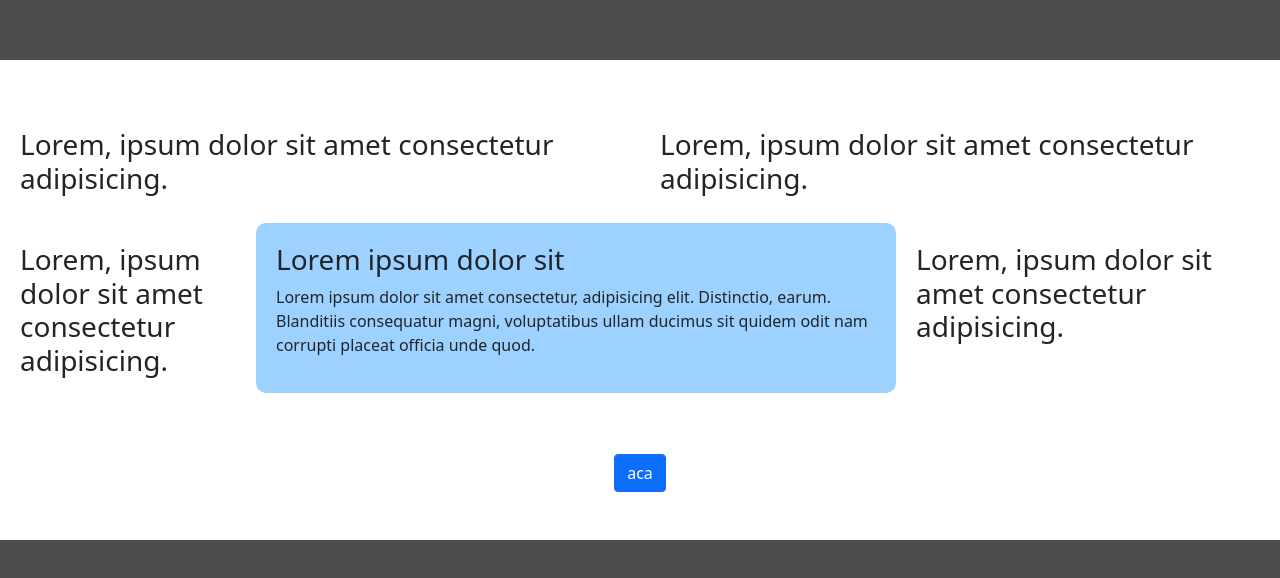
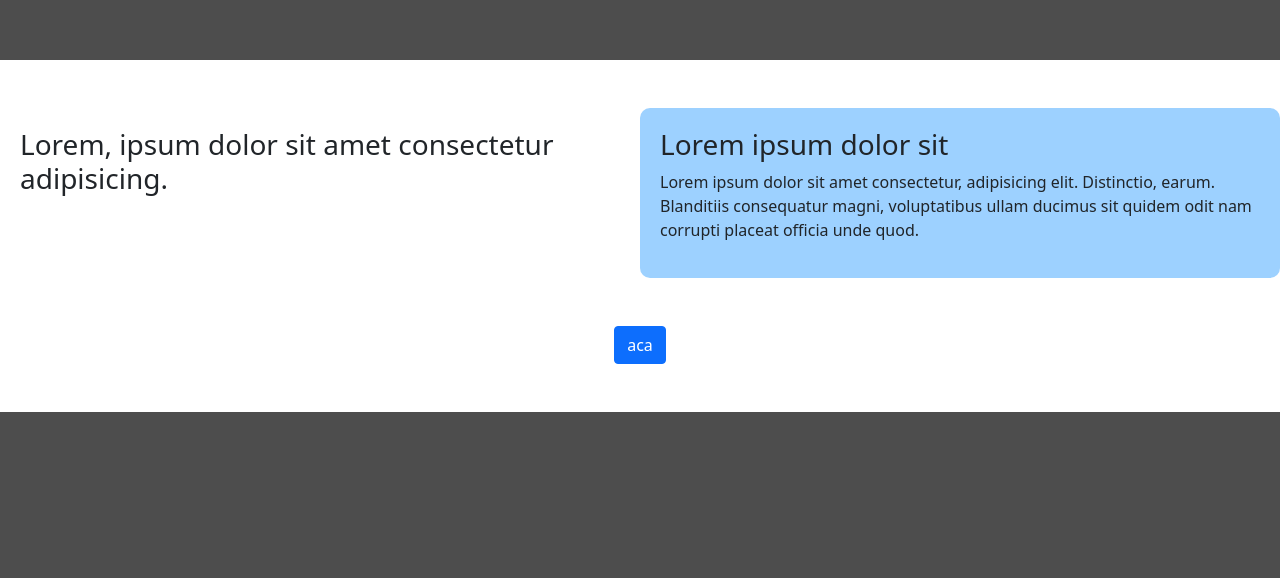
Before and after one commit to SantiM96/zoomElementOnScroll, a plain HTML site: page index.html in a window 1280 px wide. Shown: the part 940-1518 px from the top of the page. Drawn offline with nearby package versions, Linux system fonts and the light colour scheme.

Commit message:
add data-zoom and notes

```diff
--- a/index.html
+++ b/index.html
@@ -22,21 +22,9 @@
                 <h3 class="main__h3">Lorem, ipsum dolor sit amet consectetur adipisicing.</h3>
             </div>
 
-            <div class="main__div main__div--left-side" style="width: 50%;">
-                <h3 class="main__h3">Lorem, ipsum dolor sit amet consectetur adipisicing.</h3>
-            </div>
-
-            <div class="main__div main__div--left-side" style="width: 20%;">
-                <h3 class="main__h3">Lorem, ipsum dolor sit amet consectetur adipisicing.</h3>
-            </div>
-
             <div class="main__div main__div--right-side zoomedElement" style="width: 50%;">
                 <h3 class="main__h3">Lorem ipsum dolor sit</h3>
                 <p class="main__p">Lorem ipsum dolor sit amet consectetur, adipisicing elit. Distinctio, earum. Blanditiis consequatur magni, voluptatibus ullam ducimus sit quidem odit nam corrupti placeat officia unde quod.</p>
-            </div>
-
-            <div class="main__div main__div--left-side" style="width: 30%;">
-                <h3 class="main__h3">Lorem, ipsum dolor sit amet consectetur adipisicing.</h3>
             </div>
 
         </div>
@@ -63,7 +51,7 @@
                 <h3 class="main__h3">Lorem, ipsum dolor sit amet consectetur adipisicing.</h3>
             </div>
 
-            <div class="main__div main__div--right-side zoomedElement2" style="width: 50%;">
+            <div class="main__div main__div--right-side zoomedElement" data-zoom='{"startFromCenter": false}'>
                 <h3 class="main__h3">Lorem ipsum dolor sit</h3>
                 <p class="main__p">Lorem ipsum dolor sit amet consectetur, adipisicing elit. Distinctio, earum. Blanditiis consequatur magni, voluptatibus ullam ducimus sit quidem odit nam corrupti placeat officia unde quod.</p>
             </div>
--- a/main.js
+++ b/main.js
@@ -1,19 +1,32 @@
 window.addEventListener('DOMContentLoaded', () => {
 
+    // **Required**
+    // add the class "zoomedElement" to make a zoom
+
+    // **Optional**
+    // use the data-custom showed below in each element to change the values to set (the values shown are the default values)
+    // data-zoom='{"minWidth": 0, "maxWidth": 10000, "startEarlier": 150, "startFromCenter": true, "rangeAnimationUp": 100, "rangeAnimation": 150, "rangeAnimationDown": 100}'
+
+    // **Note**
+    // the elements to be zoomed must not have the same parent
+
+    // Ej: <div class="zoomedElement" data-zoom='{"minWidth": 0, "maxWidth": 10000, "startEarlier": 150}'>
 
 
     let dataToScroll = []
     const zoomedElement = (zoomedElement) => {
 
-        // Set values here
-        const minWidth = 0;
-        const maxWidth = 10000;
-        const startEarlier = 0; // Set this number in px to start earlier the animation (if you set this number as negative the animation will start later)
-        const startFromCenter = true; // Set true to start count when the element is in the middle to the window, set false for count from the top of the element. Note: if set in true, no use the class "zoomedElementScroll"
-        const rangeAnimationUp = 100; // Set this number in pixels to set the animation's growth range.
-        const rangeAnimation = 150; // Set this number in pixels to set the duration of animation's growth range.
-        const rangeAnimationDown = 100; // Set this number in pixels to set the decay range of the animation.
-        // Set values here
+        const customValues = zoomedElement.dataset.zoom != undefined ?  JSON.parse(zoomedElement.dataset.zoom) : undefined;
+
+        // Takes data-zoom or set default values
+        const minWidth = customValues != undefined && customValues.minWidth != undefined ? customValues.minWidth : 0;
+        const maxWidth = customValues != undefined && customValues.maxWidth != undefined ? customValues.maxWidth : 10000;
+        const startEarlier = customValues != undefined && customValues.startEarlier != undefined ? customValues.startEarlier : 150; // Set this number in px to start earlier the animation (if you set this number as negative the animation will start later)
+        const startFromCenter = customValues != undefined && customValues.startFromCenter != undefined ? customValues.startFromCenter : true; // Set true to start count when the element is in the middle to the window, set false for count from the top of the element. Note: if set in true, no use the class "zoomedElementScroll"
+        const rangeAnimationUp = customValues != undefined && customValues.rangeAnimationUp != undefined ? customValues.rangeAnimationUp : 100; // Set this number in pixels to set the animation's growth range.
+        const rangeAnimation = customValues != undefined && customValues.rangeAnimation != undefined ? customValues.rangeAnimation : 150; // Set this number in pixels to set the duration of animation's growth range.
+        const rangeAnimationDown = customValues != undefined && customValues.rangeAnimationDown != undefined ? customValues.rangeAnimationDown : 100; // Set this number in pixels to set the decay range of the animation.
+        // Takes data-zoom or set default values
 
         const bodyElement = document.querySelector('body');
         const zoomedElementParent = zoomedElement.parentNode;
@@ -21,7 +34,7 @@ window.addEventListener('DOMContentLoaded', () => {
         let newDiv = document.createElement('DIV');
 
         let initialRightPositionPercent = 0;
-        let necessaryPercentRight = 0
+        let necessaryPercentRight = 0;
 
         let percentAnimationUp = 0;
         let percentAnimationDown = 0;
@@ -144,24 +157,16 @@ window.addEventListener('DOMContentLoaded', () => {
 
     };
 
+
     // minCounter _______ 0%
     // return ___________ percent
     // maxCounter _______ 100%
     const ruleOfFor = (minCounter, maxCounter, percent) => ((maxCounter - minCounter) / (100 / percent)) + minCounter;
 
 
-    zoomedElement(document.querySelector('.zoomedElement'))
-    zoomedElement(document.querySelector('.zoomedElement2'))
-    // zoomedElement(document.querySelector('.zoomedElement2'))
-    // for (const element of document.querySelectorAll('.zoomedElement')) {
-
-    //     // setTimeout(() => {
-    //         console.log(element);
-
-    //         zoomedElement(element);
-    //     // }, 1500);
-
-    // }
+    for (const element of document.querySelectorAll('.zoomedElement')) {
+        zoomedElement(element);
+    }
 
 
 });
```
